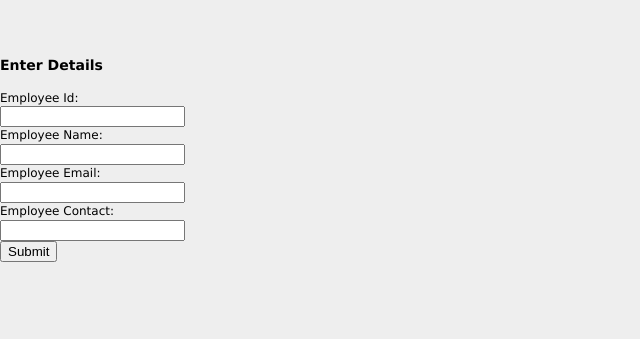
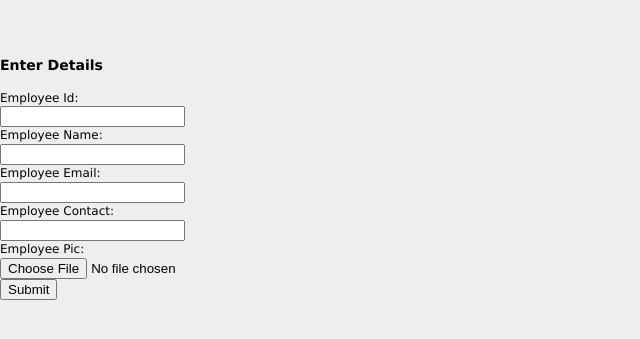
Before and after one commit to saikrishnasri/Django_crud_mysql_python, a Django app: page /emp in a window 1280 px wide. Shown: the top 339 px of the page, without its empty margins (0-640 px from the left). Run offline with Django 3.2, Linux system fonts and the light colour scheme.

Commit message:
django_mysql_project

```diff
--- a/crudexample/crudexample/urls.py
+++ b/crudexample/crudexample/urls.py
@@ -16,6 +16,8 @@ Including another URLconf
 from django.contrib import admin
 from django.urls import path
 from employee import views
+from django.conf import settings
+from django.conf.urls.static import static
 urlpatterns = [
     path('admin/', admin.site.urls),
     path('emp', views.emp),
@@ -24,3 +26,6 @@ urlpatterns = [
     path('update/<int:id>', views.update),
     path('delete/<int:id>', views.destroy),
 ]
+
+if settings.DEBUG:
+    urlpatterns +=static(settings.MEDIA_URL,document_root=settings.MEDIA_ROOT)
--- a/crudexample/employee/models.py
+++ b/crudexample/employee/models.py
@@ -5,5 +5,6 @@ class Employee(models.Model):
     ename = models.CharField(max_length=100)
     eemail = models.EmailField()
     econtact = models.CharField(max_length=15)
+    profilePic=models.ImageField(upload_to='images/',default='')
     class Meta:
         db_table = "employee"
--- a/crudexample/employee/templates/index.html
+++ b/crudexample/employee/templates/index.html
@@ -7,7 +7,7 @@
     <link rel="stylesheet" href="{% static 'css/style.css' %}"/>
 </head>
 <body>
-<form method="POST" class="post-form" action="/emp">
+<form method="POST" class="post-form" action="/emp" enctype="multipart/form-data">
         {% csrf_token %}
     <div class="container">
 <br>
@@ -40,6 +40,11 @@
     <div class="col-sm-4">
       {{ form.econtact }}
     </div>
+    <div class="form-group row">
+    <label class="col-sm-2 col-form-label">Employee Pic:</label>
+    <div class="col-sm-4">
+      {{ form.profilePic }}
+    </div>
   </div>
     <div class="form-group row">
     <label class="col-sm-1 col-form-label"></label>
--- a/crudexample/employee/templates/show.html
+++ b/crudexample/employee/templates/show.html
@@ -14,6 +14,7 @@
         <th>Employee Name</th>
         <th>Employee Email</th>
         <th>Employee Contact</th>
+        <th>Employee ProfilePic</th>
         <th>Actions</th>
     </tr>
     </thead>
@@ -24,6 +25,7 @@
         <td>{{ employee.ename }}</td>
         <td>{{ employee.eemail }}</td>
         <td>{{ employee.econtact }}</td>
+        <td>{{ employee.profilePic }}</td>
         <td>
             <a href="/edit/{{ employee.id }}"><span class="glyphicon glyphicon-pencil" >Edit</span></a>
             <a href="/delete/{{ employee.id }}">Delete</a>
--- a/crudexample/employee/views.py
+++ b/crudexample/employee/views.py
@@ -4,7 +4,7 @@ from employee.models import Employee
 # Create your views here.
 def emp(request):
     if request.method == "POST":
-        form = EmployeeForm(request.POST)
+        form = EmployeeForm(request.POST,request.FILES)
         if form.is_valid():
             try:
                 form.save()
@@ -22,7 +22,7 @@ def edit(request, id):
     return render(request,'edit.html', {'employee':employee})
 def update(request, id):
     employee = Employee.objects.get(id=id)
-    form = EmployeeForm(request.POST, instance = employee)
+    form = EmployeeForm(request.POST,request.FILES, instance = employee)
     if form.is_valid():
         form.save()
         return redirect("/show")
```
Also changed, not shown: crudexample/crudexample/settings.py (+7 -2 lines), crudexample/employee/templates/edit.html (+6 -1 lines), crudexample/employee/migrations/0004_employee_profilepic.py (added), crudexample/media/images/component_2.png (added), crudexample/media/images/component_6.png (added), crudexample/media/images/defaultpic.jpg (added), crudexample/media/images/defaultpic_uAI1hGq.jpg (added), crudexample/media/images/education1.png (added), crudexample/media/images/education1_l3Czp8h.png (added).
